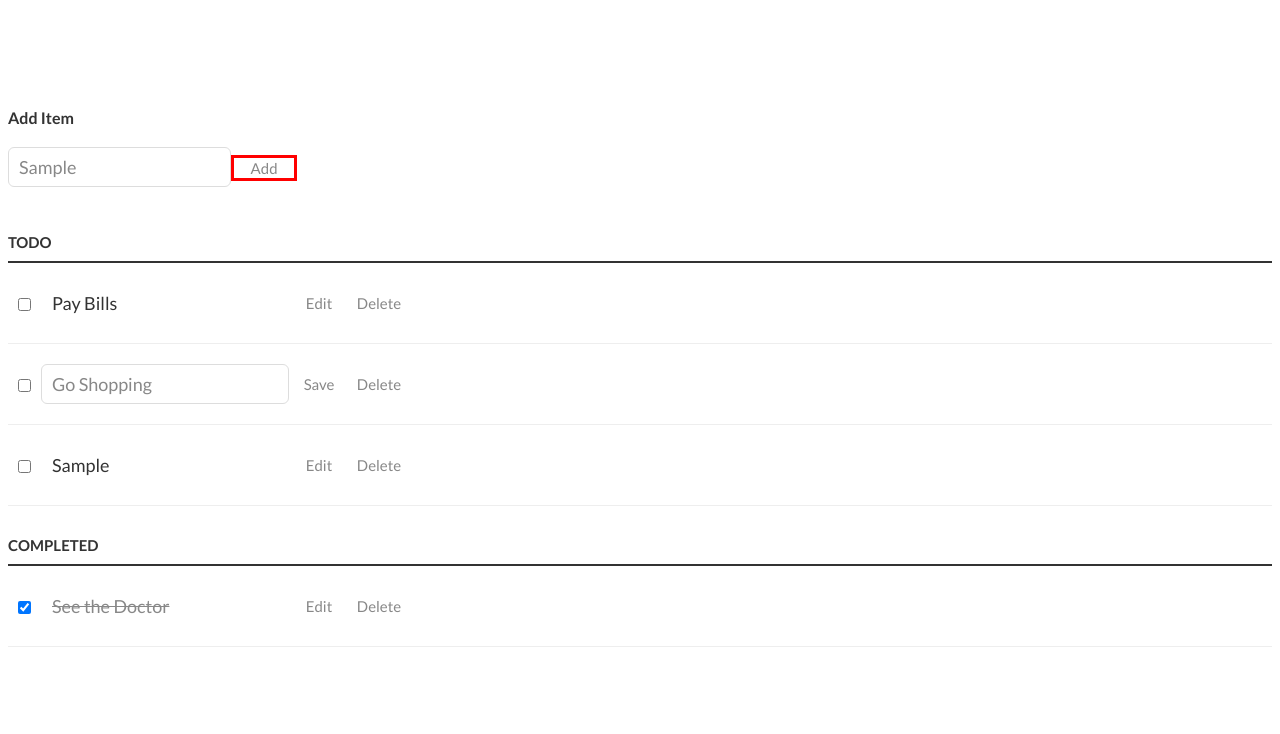
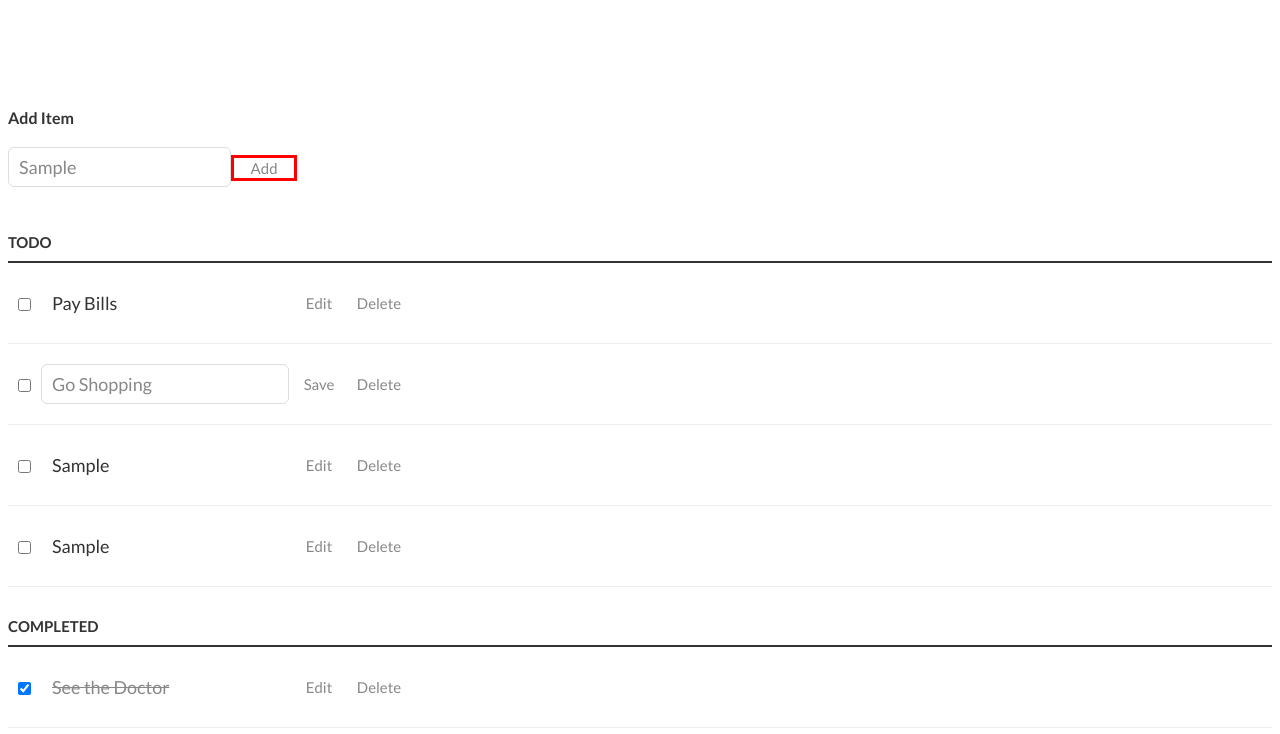
Before and after one commit to psingh038/exersice2, a plain HTML site: page index.html in a window 1280 px wide. Both pictures are taken after typing "Sample" into the empty fields and a click on the button "Add". Drawn offline with nearby package versions, Linux system fonts and the light colour scheme; files that its build step writes are made by us from their sources.

Commit message:
Update index.html

```diff
--- a/index.html
+++ b/index.html
@@ -48,11 +48,13 @@
 	</div>
 	<script>
 	var taskInput = document.getElementById("taskInput");
+	var addButton=document.getElementsByTagName("button")[0];//first button
 	taskList = document.getElementById('taskList'),
 		addTaskErr = document.getElementById('addTaskError');
 	_localStorage = localStorage,
 		counter = 0;
 	var addTask = document.getElementsByTagName("button");
+
 	var incompleteTasksHolder = document.getElementById("incomplete-tasks");
 	var completedTasksHolder = document.getElementById("completed-tasks");
 	var createNewTaskElement = function(taskString, arr) {
@@ -77,30 +79,20 @@
 		return listItem;
 	};
 	var addTask = function() {
-		var listItemName = taskInput.value
-		listItem = createNewTaskElement(listItemName)
-		incompleteTasksHolder.appendChild(listItem)
-		bindTaskEvents(listItem, taskCompleted)
-			// taskInput.value = "";
-		if(taskInput.value === '') {
-			addTaskErr.style.display = '';
-		} else {
-			addTaskErr.style.display = 'none';
-			link.addEventListener('click', function(e) {
-				this.parentElement.remove();
-				//counter--;
-				e.preventDefault();
-			});
-			//counter++;
-			// Append li to ul
-			//taskList.appendChild(li);
-			//console.log(li);
+		console.log("Add Task...");
+    //Create a new list item with the text from the #new-task:
+    var listItem = createNewTaskElement(taskInput.value);
+		if (taskInput.value == ""){
+  document.getElementById("taskInput").innerHTML = "error";
+} else {
+  document.getElementById("taskInput").innerHTML = "";
+  incompleteTasksHolder.appendChild(listItem);
+  bindTaskEvents(listItem, taskCompleted);
+}
 			// Store task in Local Storage
-			//storeTaskInLocalStorage(taskInput.value);
-			// Clear The Input
-			//taskInput.value = '';
-		}
-	}
+			storeTaskInLocalStorage(taskInput.value);
+		};
+
 
 	function storeTaskInLocalStorage(value) {
 		_localStorage.setItem('taskInput', JSON.stringify(listItem));
@@ -136,14 +128,14 @@
 		bindTaskEvents(listItem, taskCompleted);
 	};
 	var bindTaskEvents = function(taskListItem, checkBoxEventHandler, cb) {
-		//var checkBox = taskListItem.querySelectorAll("input[type=checkbox]")[0];
-		// var editButton = taskListItem.querySelectorAll("button.edit")[0];
-		// var deleteButton = taskListItem.querySelectorAll("button.delete")[0];
+		var checkBox = taskListItem.querySelectorAll("input[type=checkbox]")[0];
+		var editButton = taskListItem.querySelectorAll("button.edit")[0];
+		var deleteButton = taskListItem.querySelectorAll("button.delete")[0];
 		editButton.onclick = editTask;
 		deleteButton.onclick = deleteTask;
 		checkBox.onchange = checkBoxEventHandler;
 	};
-	//addButton.addEventListener("click", addTask);
+	addButton.addEventListener("click", addTask);
 	for(var i = 0; i < incompleteTasksHolder.children.length; i++) {
 		bindTaskEvents(incompleteTasksHolder.children[i], taskCompleted);
 	}
```
